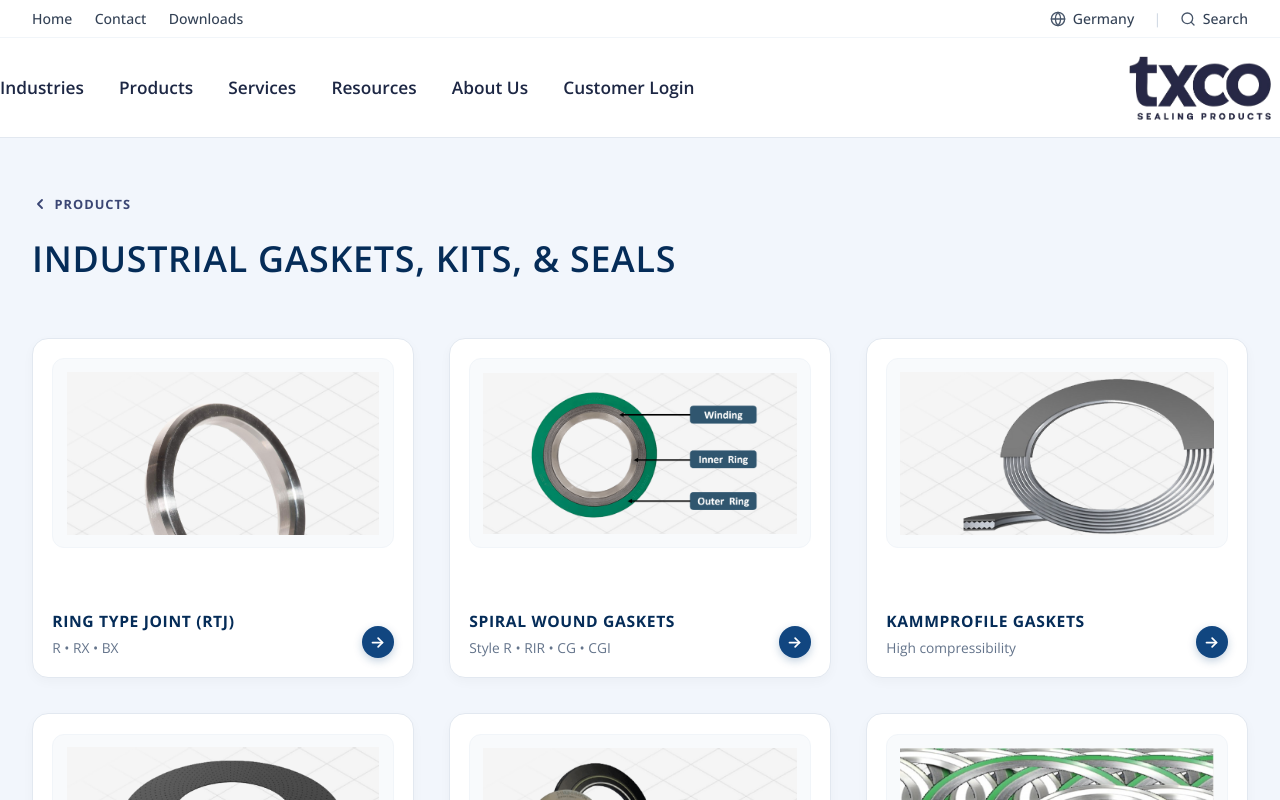
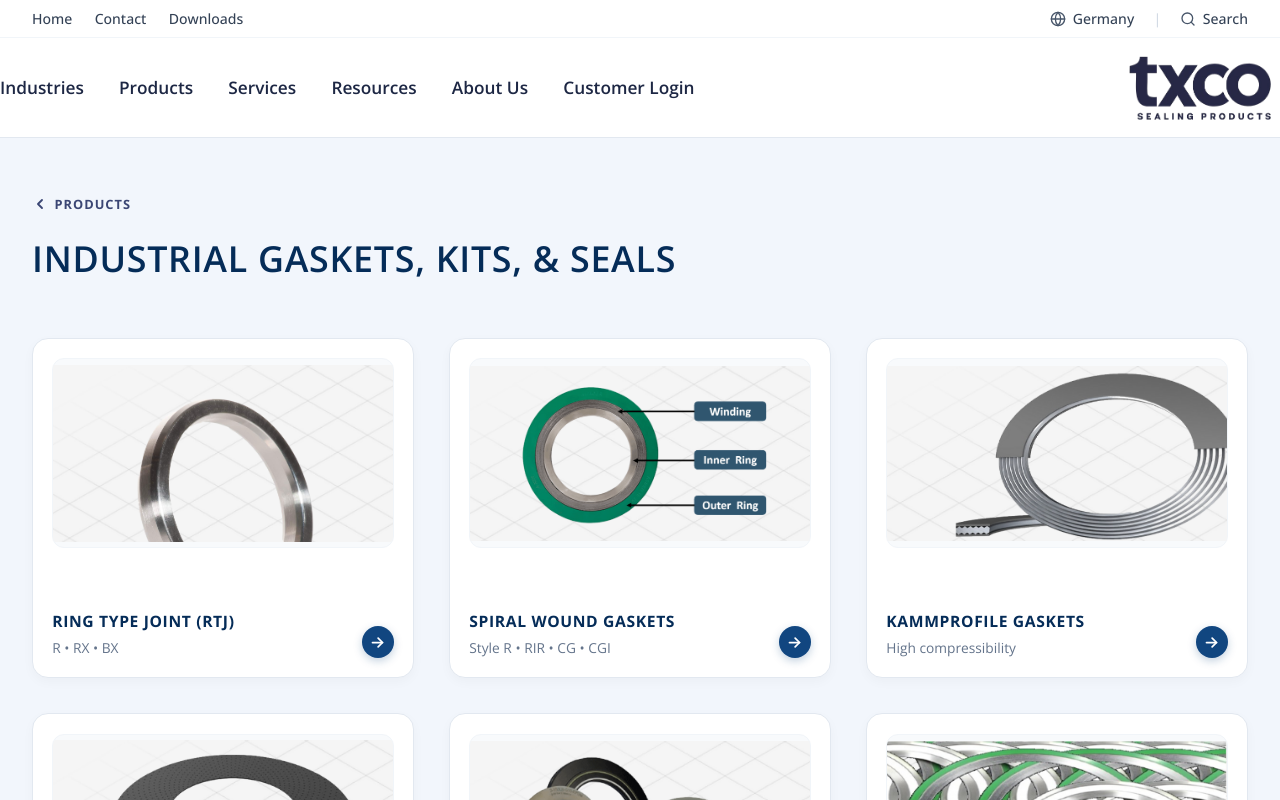
Before and after one commit to Jagadeeshjaggu9491/txco, a Next.js app: page /products/gaskets-kits-seals in a window 1280 px wide. Shown: the top 800 px of the page. Built offline with nearby package versions, Linux system fonts and the light colour scheme.

Commit message:
modified

```diff
--- a/package.json
+++ b/package.json
@@ -9,6 +9,7 @@
     "lint": "eslint"
   },
   "dependencies": {
+    "bootstrap": "^5.3.8",
     "gsap": "^3.15.0",
     "lucide-react": "^1.31.0",
     "next": "16.3.0",
--- a/src/app/layout.jsx
+++ b/src/app/layout.jsx
@@ -1,5 +1,7 @@
+import 'bootstrap/dist/css/bootstrap.min.css';
 import './globals.css';
 import Preloader from '@/components/Preloader';
+import BootstrapClient from '@/components/BootstrapClient';
 
 export const metadata = {
   title: 'TXCO - Advanced Gaskets & Sealing Technology',
@@ -11,6 +13,7 @@
     <html lang="en">
       <body>
         <Preloader />
+        <BootstrapClient />
         {children}
       </body>
     </html>
--- a/src/app/products/gaskets-kits-seals/page.jsx
+++ b/src/app/products/gaskets-kits-seals/page.jsx
@@ -61,7 +61,7 @@
                         width: '100%',
                         height: '100%',
                         objectFit: 'contain',
-                        padding: '0.8rem',
+                        padding: '0',
                       }}
                       onError={(e) => {
                         e.currentTarget.src = '/images/home-products.png';
--- /dev/null
+++ b/src/components/BootstrapClient.jsx
@@ -0,0 +1,12 @@
+'use client';
+
+import { useEffect } from 'react';
+
+export default function BootstrapClient() {
+  useEffect(() => {
+    // Dynamically import Bootstrap JS on client side
+    import('bootstrap/dist/js/bootstrap.bundle.min.js');
+  }, []);
+
+  return null;
+}
```
Also changed, not shown: 1 other file (tests, documents, lock files or other folders).
